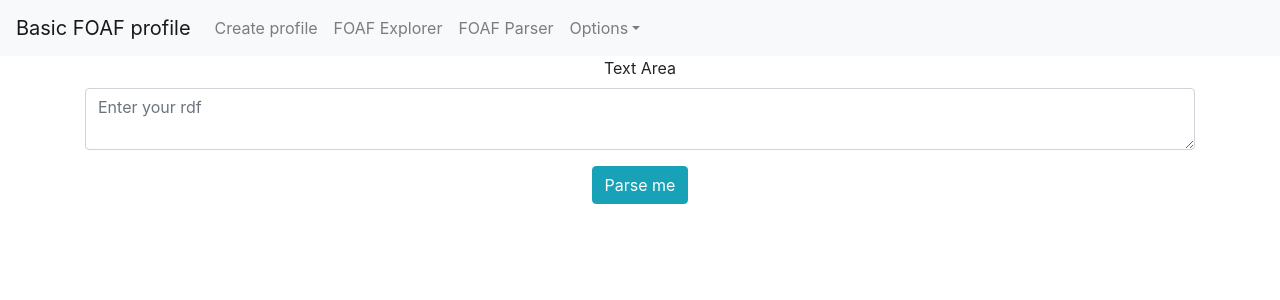
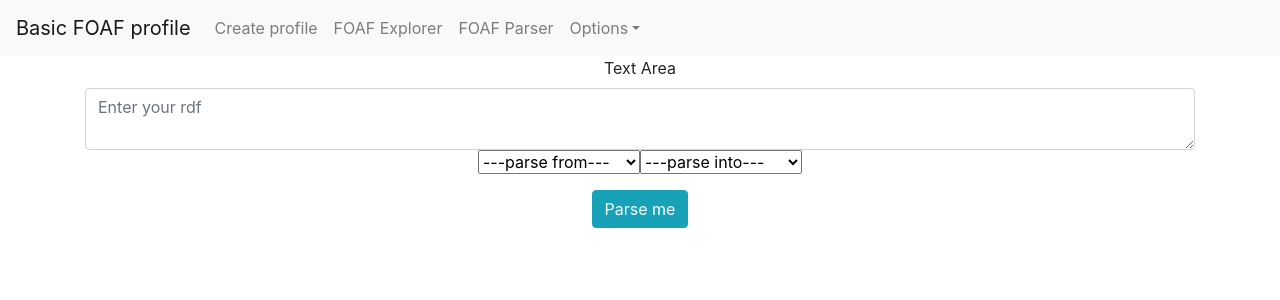
Before and after one commit to NatashaStojanova/FOAF-profile-generator, a React (Create React App) app in the folder frontend/: page /parse-profile in a window 1280 px wide. Shown: the top 300 px of the page. Built offline with nearby package versions, Linux system fonts and the light colour scheme.

Commit message:
foaf-parser(fromFormat -> toFormat) works
Signed-off-by: NatashaStojanova <natashastojanova6@gmail.com>

```diff
--- a/frontend/src/components/Profile/profile.js
+++ b/frontend/src/components/Explorer/Profile/profile.js
@@ -11,6 +11,9 @@ const Profile = (props) => {
             <Label for="exampleText">Text Area</Label>
             <Input type="textarea" name="yourProfile" id="yourProfile" onChange={onProfileChange} placeholder="Enter your rdf"/>
         </FormGroup>
+
+
+
     )
 }
 export default Profile;
--- a/frontend/src/components/Explorer/explorer.js
+++ b/frontend/src/components/Explorer/explorer.js
@@ -1,5 +1,5 @@
 import React,{Component} from 'react'
-import Profile from "../Profile/profile";
+import Profile from "./Profile/profile";
 import PersonService from "../../service/personService";
 
 class Explorer extends Component{
--- /dev/null
+++ b/frontend/src/components/Parser/ProfileFormat/profileFormat.js
@@ -0,0 +1,36 @@
+import React from "react";
+import {Button, Form, FormGroup, Label, Input, Row, Col} from 'reactstrap';
+
+const ProfileFormat = (props) => {
+    const onProfileChange = (e) => {
+        e.preventDefault();
+        props.onProfileChange(e.target.name, e.target.value);
+    };
+    return(
+        <FormGroup>
+            <Label for="exampleText">Text Area</Label>
+            <Input type="textarea" name="yourProfile" id="yourProfile" onChange={onProfileChange} placeholder="Enter your rdf"/>
+
+            <select name="fromFormat" id="fromFormat" onChange={onProfileChange}>
+                <option>---parse from---</option>
+                <option value="TURTLE" >TURTLE</option>
+                <option value="RDF/XML" >RDF/XML</option>
+                <option value="RDF/XML-ABBREV" >RDF/XML-ABBREV</option>
+                <option value="N-TRIPLES" >N-TRIPLES</option>
+                <option value="JSON-LD" >JSON-LD</option>
+            </select>
+            <select name="toFormat" id="toFormat" defaultValue = "-" onChange={onProfileChange}>
+                <option>---parse into---</option>
+                <option value="TURTLE" >TURTLE</option>
+                <option value="RDF/XML" >RDF/XML</option>
+                <option value="RDF/XML-ABBREV" >RDF/XML-ABBREV</option>
+                <option value="N-TRIPLES" >N-TRIPLES</option>
+                <option value="JSON-LD" >JSON-LD</option>
+            </select>
+        </FormGroup>
+
+
+
+    )
+}
+export default ProfileFormat;
--- a/frontend/src/components/Parser/parser.js
+++ b/frontend/src/components/Parser/parser.js
@@ -1,6 +1,7 @@
 import React,{Component} from 'react'
-import Profile from "../Profile/profile";
+import ProfileFormat from "./ProfileFormat/profileFormat.js";
 import PersonService from "../../service/personService";
+
 
 class Parser extends Component{
 
@@ -9,13 +10,16 @@ class Parser extends Component{
 
         let newProfile = {
             yourProfile: null,
-
+            fromFormat: null,
+            toFormat: null,
         };
 
         this.state = {
             profile: newProfile,
         };
     }
+
+
 
     parseFOAFProfile = (e) => {
         PersonService.parseProfile(this.state.profile).then(profileResp => {
@@ -41,7 +45,7 @@ class Parser extends Component{
     render() {
         return(
             <div className="container">
-                <Profile onProfileChange={this.profileChange}/>
+                <ProfileFormat onProfileChange={this.profileChange}/>
                 <button type="button" className="btn btn-info" onClick={this.parseFOAFProfile}>Parse me</button>
                 <div align="left" id="parserProfile">
                 </div>
```
Also changed, not shown: 1 other file (tests, documents, lock files or other folders).
